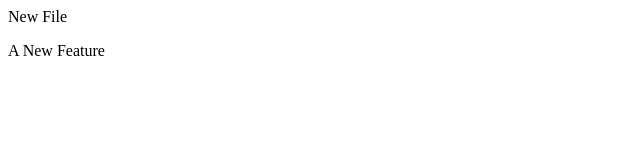
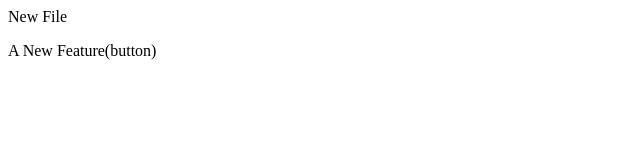
Before and after one commit to SakinaKheraj/localrepo, a plain HTML site: page index.html in a window 1280 px wide. Shown: the full height of the page, 0-640 px from the left. Drawn offline with Linux system fonts and the light colour scheme.

Commit message:
Added button

```diff
--- a/index.html
+++ b/index.html
@@ -1,2 +1,2 @@
 <p> New File</p>
-<p>A New Feature</p>
+<p>A New Feature(button)</p>
```
